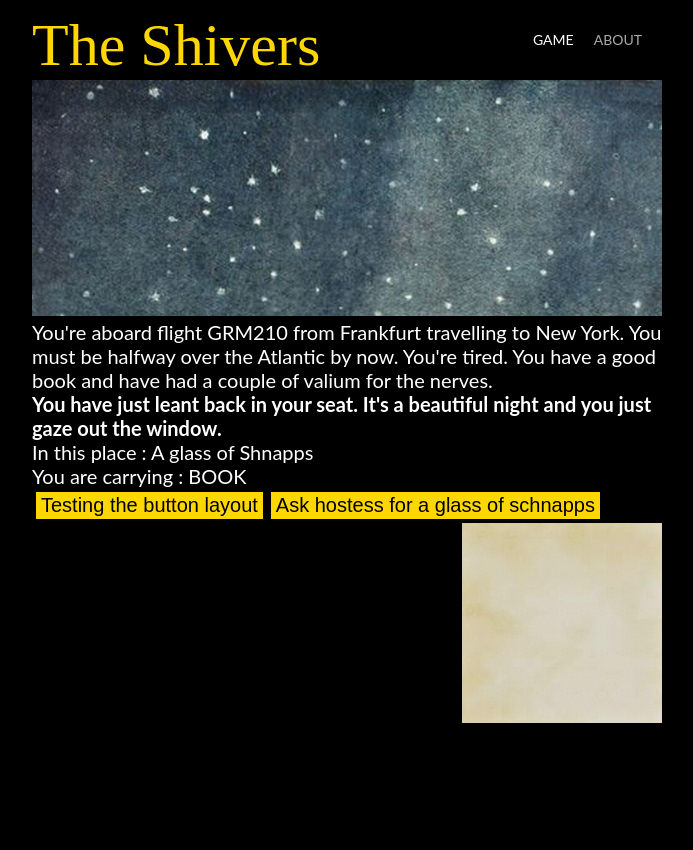
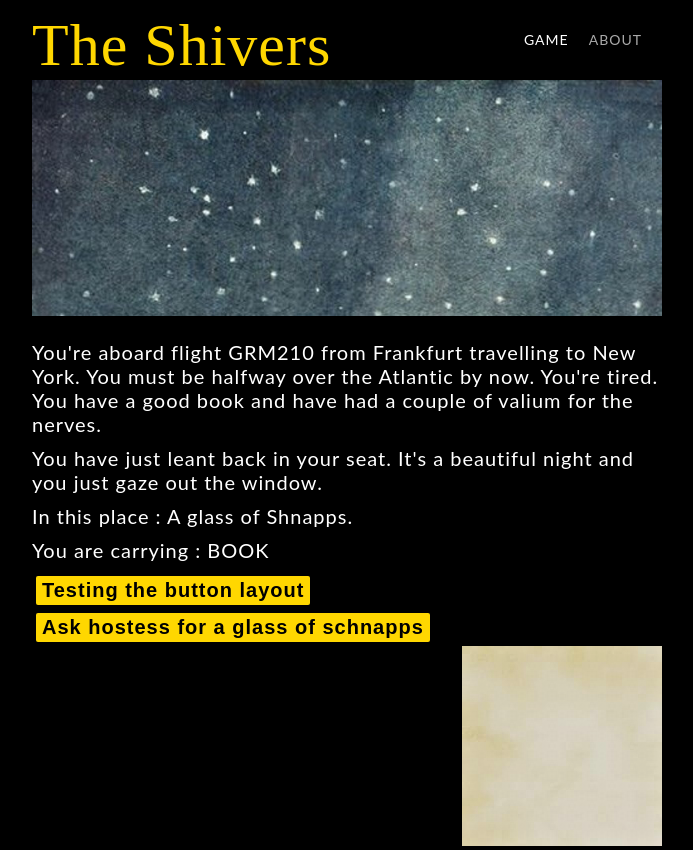
Before and after one commit to markhorsell/if-player-react, a React (Create React App) app: page /game in a window 1280 px wide. Shown: the whole page, without its empty margins (293-986 px from the left). Before the commit the page ends 800 px from the top, so only its background shows below. Built offline with nearby package versions, Linux system fonts and the light colour scheme.

Commit message:
margin and font tweaks

```diff
--- a/src/components/Inventory.js
+++ b/src/components/Inventory.js
@@ -5,7 +5,7 @@ const Inventory = ({ items = [] }) => {
 
 	const inventory = items.join(",");
 	return (
-		<div>You are carrying : {inventory}</div>
+		<div className='inventory'>You are carrying : {inventory}</div>
 	)
 }
 Inventory.propTypes = {
--- a/src/components/LocationObjects.js
+++ b/src/components/LocationObjects.js
@@ -7,9 +7,9 @@ const LocationObjects = ({ items = [] }) => {
 		return item.show!==false;
 	}).map((item)=>{
 		return item.desc;
-	}).join(",");
+	}).join(", ");
 	return (
-		<div>In this place : {locationObjects}</div>
+		<div className='location-objects'>In this place : {locationObjects}.</div>
 	)
 }
 LocationObjects.propTypes = {
--- a/src/components/RoomImage.js
+++ b/src/components/RoomImage.js
@@ -6,8 +6,9 @@ import PropTypes from 'prop-types';
 
 const RoomImage = ({ path,image }) => (
 	<React.Fragment>
-		{/*<div className="room-image">{path+image}</div>*/}
+		<div className="room-image">
 		<img src={path+image} width='100%'  alt={image}/>
+		</div>
 	</React.Fragment>
 	)
 
--- a/src/index.css
+++ b/src/index.css
@@ -84,6 +84,7 @@ body {
 	font-family: 'VT323', monospace;
 	font-family: 'Lato', sans-serif;
 	font-size:20px;
+	letter-spacing: 1px;
 	line-height: 24px;
 	background-color: black;
 	color:white;
@@ -191,31 +192,49 @@ div.nav  {
     font-weight:100;
 }
 */
+.room-image {
+	margin-top:10px;
+	margin-bottom:10px;
+}
 /* DESCRIPTION COMPONENT */
 .room-description {
 	position: relative;
 	display:inline-block;
 	width:100%;
 	height:60px;
-
+	margin-top:10px;
+	margin-bottom:10px;
 
 }
 
 /* MESSAGE COMPONENT */
 .message{
 	/*background-color: cornflowerblue;*/
-	font-weight:bold;
+	/*font-weight:bold;*/
+	margin-top:10px;
+	margin-bottom:10px;
+}
+.inventory{
+	margin-top:10px;
+	margin-bottom:10px;
+}
+.location-objects {
+	margin-top:10px;
+	margin-bottom:10px;
 }
 
 /* ACTIONS COMPONENT */
 .actions >Button {
 	display:inline-block;
 	/*trbl*/
-	padding:2px 5px 2px 5px;
+	padding:3px 6px 3px 6px;
 	margin:4px;
 	border: none;
+	border-radius:2px;
 	background-color:gold;
+	font-weight:bold;
 	font-size:inherit;
+	letter-spacing: inherit;
 	color:black;
 	cursor:pointer;
 }
```
